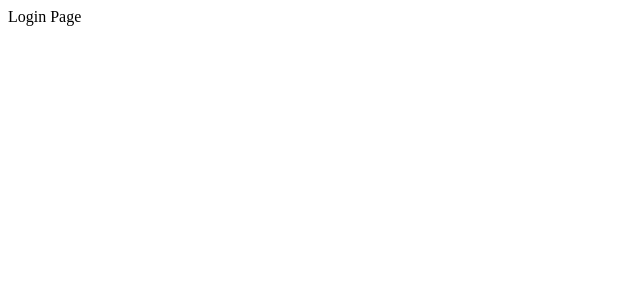
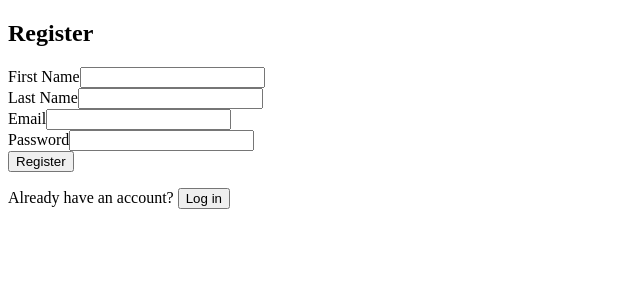
Before and after one commit to Nigel-Wrightington/BookBuddy, a React app: page /register in a window 1280 px wide. Shown: the top 300 px of the page, without its empty margins (0-640 px from the left). Built offline with nearby package versions, Linux system fonts and the light colour scheme; the HTML template or start-up script is replaced by a standard one.

Commit message:
added login, register pages. added routing functionality to app.jsx and main.jsx

```diff
--- a/src/API/api.js
+++ b/src/API/api.js
@@ -1,14 +1,12 @@
 const BASE_URL = "https://fsa-book-buddy-b6e748d1380d.herokuapp.com/api";
 
-//register function does not provide a token on registration.
-//User must log in after registering to receive a token.
-
+// REGISTER (no token returned)
 export async function register(firstName, lastName, email, password) {
   try {
-    const response = await fetch(`${BASE_URL}/users.register`, {
+    const response = await fetch(`${BASE_URL}/users/register`, {
       method: "POST",
       headers: {
-        "Content-Type": "application.json",
+        "Content-Type": "application/json",
       },
       body: JSON.stringify({
         firstName,
@@ -19,8 +17,12 @@ export async function register(firstName, lastName, email, password) {
     });
 
     if (!response.ok) {
-      throw new Error(`Registration failed: ${response.message}`);
+      const errorResult = await response.json();
+      throw new Error(
+        errorResult.message || `Registration failed: ${response.status}`
+      );
     }
+
     const result = await response.json();
     return result;
   } catch (error) {
@@ -29,10 +31,36 @@ export async function register(firstName, lastName, email, password) {
   }
 }
 
-//need to build login function to get token after registering
+// LOGIN (returns token)
+export async function login(email, password) {
+  try {
+    const response = await fetch(`${BASE_URL}/users/login`, {
+      method: "POST",
+      headers: {
+        "Content-Type": "application/json",
+      },
+      body: JSON.stringify({
+        email,
+        password,
+      }),
+    });
 
-// export async function login(email, password) {}
+    if (!response.ok) {
+      const errorResult = await response.json();
+      throw new Error(
+        errorResult.message || `Login failed: ${response.status}`
+      );
+    }
 
+    const result = await response.json();
+    return result; // should include { token }
+  } catch (error) {
+    console.error("Error during login:", error);
+    throw error;
+  }
+}
+
+// AUTHENTICATE (verify token)
 export async function authenticate(token) {
   try {
     const response = await fetch(`${BASE_URL}/users/me`, {
--- a/src/App.jsx
+++ b/src/App.jsx
@@ -1,9 +1,43 @@
+// import Login from "./Pages/Login";
+// import { Routes, Route } from "react-router-dom";
+// import RegisterPage from "./Pages/RegisterPage";
+// import Books from "./Pages/Books";
+
+// import RegisterPage from "./Pages/RegisterPage";
+
+// export default function App() {
+//   return (
+//     <Routes>
+//       <Route path="/login" element={<Login />} />
+//       <Route path="/" element={<Books />} />
+//       <Route path="/register" element={<RegisterPage />} />
+//     </Routes>
+//   );
+// }
+
+// export default function App() {
+// //   return <RegisterPage />;
+// // }
+
+import { Routes, Route } from "react-router";
 import Login from "./Pages/Login";
+import RegisterPage from "./Pages/RegisterPage";
+import Home from "./Pages/Books";
+// import ProtectedRoute from "./components/ProtectedRoute";
 
 export default function App() {
   return (
-    <>
-      <Login />
-    </>
+    <Routes>
+      <Route
+        path="/"
+        element={
+          // <ProtectedRoute>
+          <Home />
+          // {/* </ProtectedRoute> */}
+        }
+      />
+      <Route path="/login" element={<Login />} />
+      <Route path="/register" element={<RegisterPage />} />
+    </Routes>
   );
 }
--- a/src/Pages/Books.jsx
+++ b/src/Pages/Books.jsx
@@ -0,0 +1,29 @@
+// export default function homePage() {
+//   return <h1>Welcome to BookBuddy!</h1>;
+// }
+
+import { useAuth } from "../context/AuthContext";
+import { useNavigate } from "react-router";
+
+export default function Home() {
+  const { verified, logout } = useAuth();
+  const navigate = useNavigate();
+
+  return (
+    <div>
+      {verified ? (
+        <>
+          <h1>Welcome to the website!</h1>
+          <button onClick={logout}>Logout</button>
+        </>
+      ) : (
+        <>
+          <button type="button" onClick={() => navigate("/login")}>
+            Log in
+          </button>
+          <h1>Please log in to access the app.</h1>
+        </>
+      )}
+    </div>
+  );
+}
--- a/src/Pages/Login.jsx
+++ b/src/Pages/Login.jsx
@@ -1,3 +1,65 @@
+import { useState } from "react";
+import { useAuth } from "../context/AuthContext";
+import { useNavigate } from "react-router";
+
 export default function Login() {
-  return <div>Login Page</div>;
+  const { loginUser, error } = useAuth();
+  const navigate = useNavigate();
+  const [email, setEmail] = useState("");
+  const [password, setPassword] = useState("");
+  const [loading, setLoading] = useState(false);
+
+  async function handleSubmit(e) {
+    e.preventDefault();
+    setLoading(true);
+    try {
+      await loginUser(email, password);
+      navigate("/");
+    } catch (err) {
+      console.error("Login failed:", err);
+    } finally {
+      setLoading(false);
+    }
+  }
+
+  return (
+    <div>
+      <form onSubmit={handleSubmit}>
+        <h2>Login</h2>
+
+        {error && <div>{error}</div>}
+
+        <div>
+          <label>Email</label>
+          <input
+            type="email"
+            value={email}
+            onChange={(e) => setEmail(e.target.value)}
+            required
+          />
+        </div>
+
+        <div>
+          <label>Password</label>
+          <input
+            type="password"
+            value={password}
+            onChange={(e) => setPassword(e.target.value)}
+            required
+          />
+        </div>
+
+        <button type="submit" disabled={loading}>
+          {loading ? "Logging in..." : "Login"}
+        </button>
+
+        <p>
+          Do you not have an account?{" "}
+          <button type="button" onClick={() => navigate("/register")}>
+            Register
+          </button>
+        </p>
+      </form>
+    </div>
+  );
 }
--- a/src/Pages/RegisterPage.jsx
+++ b/src/Pages/RegisterPage.jsx
@@ -1,5 +1,87 @@
 import { useState } from "react";
+import { useAuth } from "../context/AuthContext";
+import { useNavigate } from "react-router";
 
 export default function RegisterPage() {
-  return <h1>Register Page</h1>;
+  const { registerUser, error } = useAuth();
+  const navigate = useNavigate();
+  const [firstName, setFirstName] = useState("");
+  const [lastName, setLastName] = useState("");
+  const [email, setEmail] = useState("");
+  const [password, setPassword] = useState("");
+  const [loading, setLoading] = useState(false);
+
+  async function handleSubmit(e) {
+    e.preventDefault();
+    setLoading(true);
+    try {
+      await registerUser(firstName, lastName, email, password);
+      navigate("/login");
+    } catch (err) {
+      console.error("Registration failed:", err);
+    } finally {
+      setLoading(false);
+    }
+  }
+
+  return (
+    <div>
+      <form onSubmit={handleSubmit}>
+        <h2>Register</h2>
+
+        {error && <div>{error}</div>}
+
+        <div>
+          <label>First Name</label>
+          <input
+            type="text"
+            value={firstName}
+            onChange={(e) => setFirstName(e.target.value)}
+            required
+          />
+        </div>
+
+        <div>
+          <label>Last Name</label>
+          <input
+            type="text"
+            value={lastName}
+            onChange={(e) => setLastName(e.target.value)}
+            required
+          />
+        </div>
+
+        <div>
+          <label>Email</label>
+          <input
+            type="email"
+            value={email}
+            onChange={(e) => setEmail(e.target.value)}
+            required
+          />
+        </div>
+
+        <div>
+          <label>Password</label>
+          <input
+            type="password"
+            value={password}
+            onChange={(e) => setPassword(e.target.value)}
+            required
+          />
+        </div>
+
+        <button type="submit" disabled={loading}>
+          {loading ? "Registering..." : "Register"}
+        </button>
+
+        <p>
+          Already have an account?{" "}
+          <button type="button" onClick={() => navigate("/login")}>
+            Log in
+          </button>
+        </p>
+      </form>
+    </div>
+  );
 }
--- a/src/context/AuthContext.jsx
+++ b/src/context/AuthContext.jsx
@@ -1,62 +1,87 @@
-import { createContext, useState, useContext } from "react";
-import { register, authenticate } from "../API/api";
+import { createContext, useState, useContext, useEffect } from "react";
+import { register, login, authenticate } from "../API/api";
 
 export const AuthContext = createContext();
 
 export function AuthProvider({ children }) {
   const [token, setToken] = useState(localStorage.getItem("token") || null);
   const [verified, setVerified] = useState(false);
-  const [error, setError] = useState(""); //use to display error messages
+  const [error, setError] = useState("");
 
+  // REGISTER
   async function registerUser(firstName, lastName, email, password) {
     setError("");
     try {
-      const { token } = await register(firstName, lastName, email, password);
-      setToken(token);
-      localStorage.setItem("token", token);
-      setVerified(false); // User needs to verify after registration
+      await register(firstName, lastName, email, password);
     } catch (error) {
       setError(error.message || "Registration failed");
       throw error;
     }
   }
 
+  // LOGIN
+  async function loginUser(email, password) {
+    setError("");
+    try {
+      const { token } = await login(email, password);
+      setToken(token);
+      localStorage.setItem("token", token);
+      setVerified(true);
+    } catch (error) {
+      setError(error.message || "Login failed");
+      throw error;
+    }
+  }
+
+  // AUTHENTICATE TOKEN
   async function authenticateUser() {
     setError("");
     try {
-      if (!token) {
-        throw new Error("No token found! Please log in.");
-      }
+      if (!token) throw new Error("No token found. Please log in.");
       await authenticate(token);
       setVerified(true);
     } catch (error) {
       setError(error.message || "Authentication failed");
+      setVerified(false);
     }
   }
-  // async function logIn(email, password) {
-  //   setError("");
-  //   try {}
-  // }
 
-  async function logout() {
+  // LOGOUT
+  function logout() {
     setToken(null);
     setVerified(false);
     localStorage.removeItem("token");
     setError("");
   }
 
+  // Auto-verify token on page reload
+  useEffect(() => {
+    if (token) {
+      authenticateUser();
+    }
+  }, []);
+
   return (
     <AuthContext.Provider
-      value={{ token, verified, error, registerUser, authenticateUser, logout }}
+      value={{
+        token,
+        verified,
+        error,
+        registerUser,
+        loginUser,
+        authenticateUser,
+        logout,
+      }}
     >
       {children}
     </AuthContext.Provider>
   );
 }
+
 export function useAuth() {
   const context = useContext(AuthContext);
   if (!context) {
-    throw new Error("useAuth must be within <AuthProvider>");
+    throw new Error("useAuth must be used within AuthProvider");
   }
   return context;
 }
--- a/src/main.jsx
+++ b/src/main.jsx
@@ -3,11 +3,14 @@ import { createRoot } from "react-dom/client";
 import "./index.css";
 import App from "./App.jsx";
 import { AuthProvider } from "./context/AuthContext.jsx";
+import { BrowserRouter } from "react-router";
 
 createRoot(document.getElementById("root")).render(
   <StrictMode>
-    <AuthProvider>
-      <App />
-    </AuthProvider>
+    <BrowserRouter>
+      <AuthProvider>
+        <App />
+      </AuthProvider>
+    </BrowserRouter>
   </StrictMode>
 );
```
Also changed, not shown: 1 other file (tests, documents, lock files or other folders).
